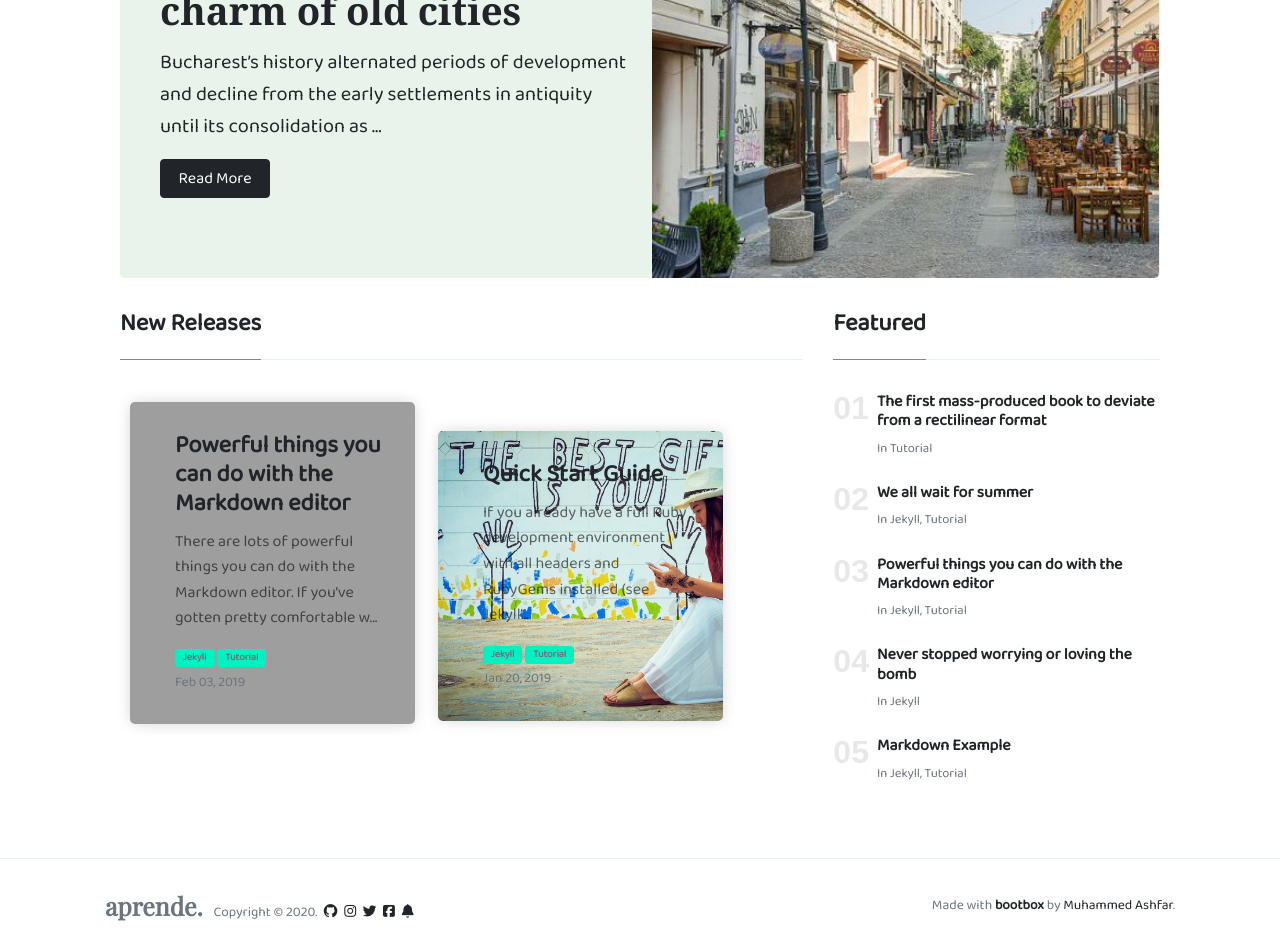
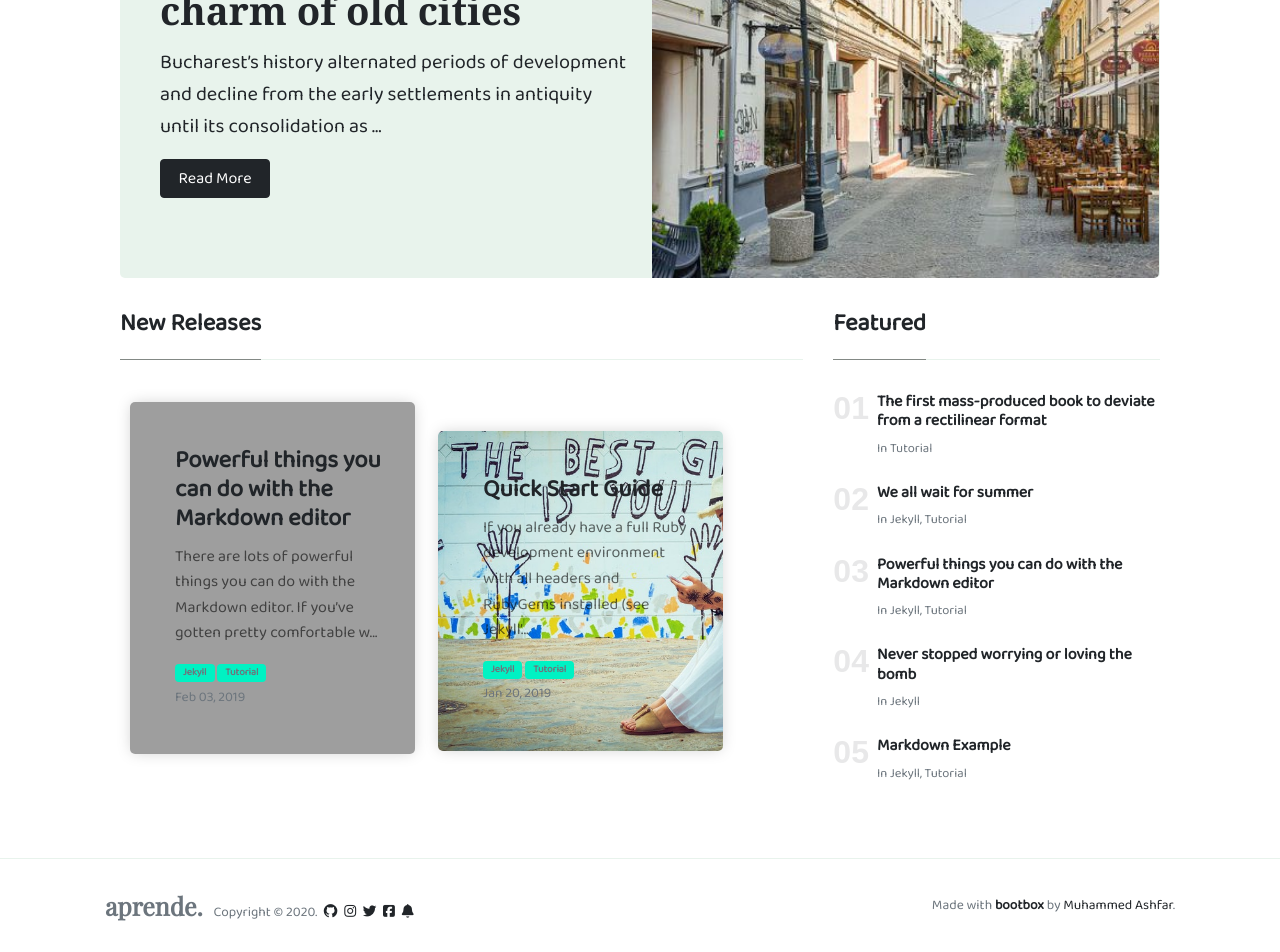
Before and after one commit to mohammed-akl/Aprende, a Jekyll site: the page built from index.md, in a window 1280 px wide and 1400 px high, scrolled down 206 px. Shown: the part 448-1400 px from the top of the window. Built offline with Jekyll 4.4.1, drawn with Linux system fonts in a browser that asks for light colours; nearby versions of some CDN libraries; library files that are not in the unit come from our copies.

Commit message:
update v12

```diff
--- a/_includes/main-loop-card.html
+++ b/_includes/main-loop-card.html
@@ -1,4 +1,4 @@
-<div class="col-md-5 mb-5 d-flex justify-content-between main-loop-card post-all-post" style="background-size:cover;background-image:url({{site.baseurl}}/{{ post.image }});">
+<div class="col-md-5 mb-5 d-flex justify-content-between main-loop-card post-all-post blurb-border" style="background-size:cover;background-image:url({{site.baseurl}}/{{ post.image }});">
         <!-- post excerpt -->
 <div class="pr-3 all-post-text">
 	<h2 class="mb-1 h4 font-weight-bold">
--- a/assets/css/theme.css
+++ b/assets/css/theme.css
@@ -743,6 +743,9 @@
 	margin-left:auto;
 	margin-right:auto;
 }
+.blurb-border {
+	padding:15px;
+}
 @media (max-width:1199.98px) {
 	.display-4 {
 		font-size:35px;
```
